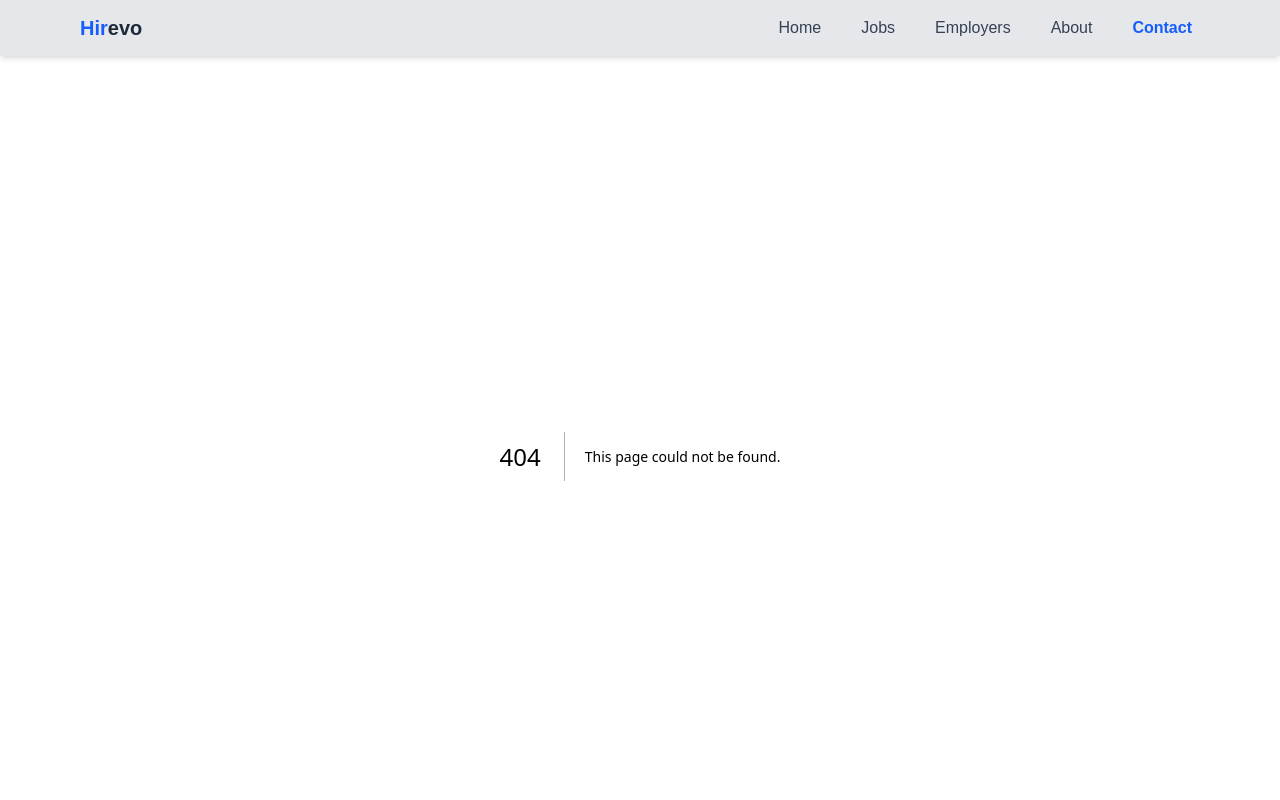
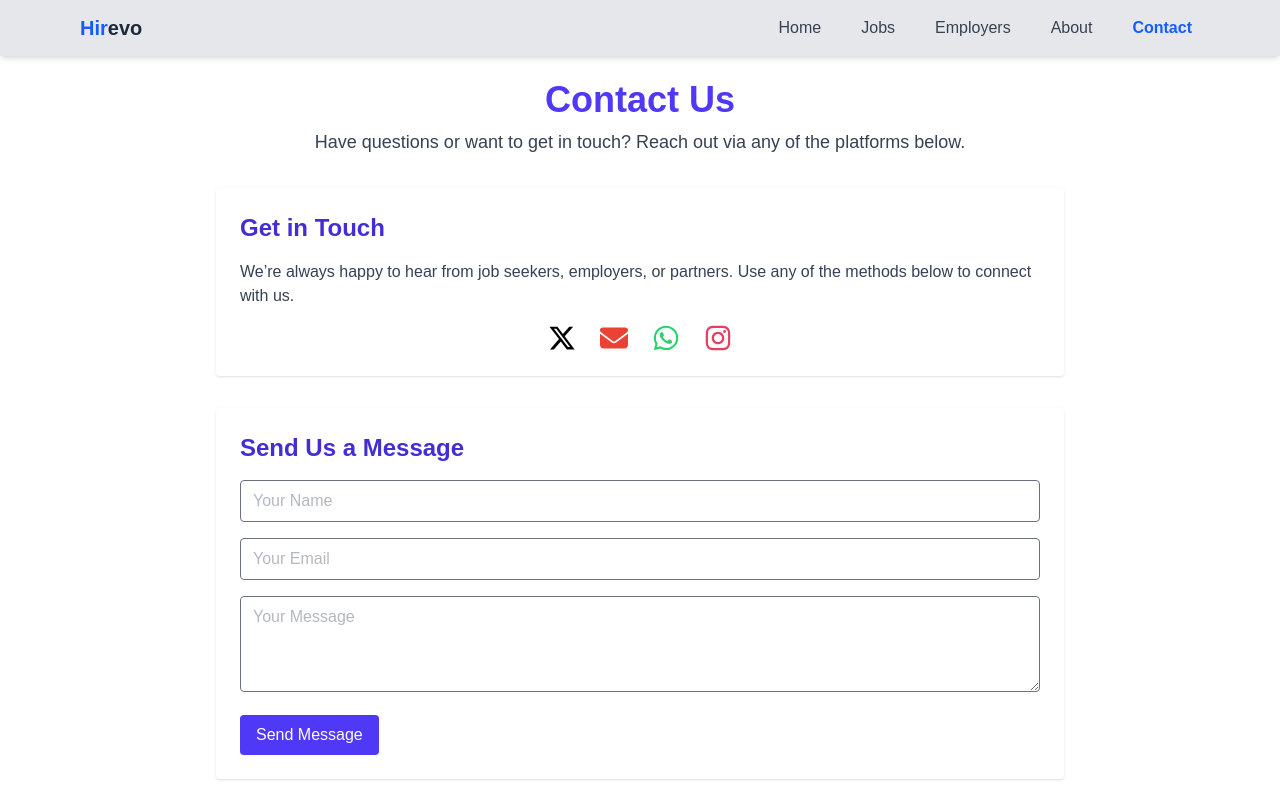
Before and after one commit to Alle4n/alx-project-nexus, a Next.js app in the folder hirevo/: page /contact in a window 1280 px wide. Before the commit this address had no page. Shown: the top 800 px of the page. Built offline with nearby package versions, Linux system fonts and the light colour scheme.

Commit message:
added a contact page

```diff
--- a/hirevo/package.json
+++ b/hirevo/package.json
@@ -11,9 +11,11 @@
   "dependencies": {
     "countries-list": "^3.1.1",
     "country-state-city": "^3.2.1",
+    "lucide-react": "^0.544.0",
     "next": "15.5.3",
     "react": "19.1.0",
     "react-dom": "19.1.0",
+    "react-icons": "^5.5.0",
     "react-select": "^5.10.2"
   },
   "devDependencies": {
--- /dev/null
+++ b/hirevo/pages/contact.tsx
@@ -0,0 +1,106 @@
+// pages/contact.tsx
+import {
+  FaInstagram,
+  FaXTwitter,
+  FaEnvelope,
+  FaWhatsapp,
+} from "react-icons/fa6";
+
+export default function ContactPage() {
+  return (
+    <main className="max-w-4xl mx-auto p-6 space-y-8">
+      <header className="text-center space-y-2">
+        <h1 className="text-4xl font-bold text-indigo-600">Contact Us</h1>
+        <p className="text-gray-700 text-lg">
+          Have questions or want to get in touch? Reach out via any of the platforms below.
+        </p>
+      </header>
+
+      {/* Contact Info Section */}
+      <section className="bg-white p-6 rounded shadow space-y-4">
+        <h2 className="text-2xl font-semibold text-indigo-700">Get in Touch</h2>
+        <p className="text-gray-700">
+          We’re always happy to hear from job seekers, employers, or partners. Use any of the methods below to connect with us.
+        </p>
+
+        <ul className="flex gap-6 justify-center mt-4 text-[28px]">
+          {/* Twitter (X) */}
+          <li>
+            <a
+              href="https://twitter.com/yourhandle"
+              target="_blank"
+              rel="noopener noreferrer"
+              className="text-black hover:text-indigo-600 transition"
+            >
+              <FaXTwitter />
+            </a>
+          </li>
+
+          {/* Email */}
+          <li>
+            <a
+              href="mailto:hello@hirevo.com"
+              className="text-[#EA4335] hover:text-indigo-600 transition"
+            >
+              <FaEnvelope />
+            </a>
+          </li>
+
+          {/* WhatsApp */}
+          <li>
+            <a
+              href="https://wa.me/256700000000"
+              target="_blank"
+              rel="noopener noreferrer"
+              className="text-[#25D366] hover:text-indigo-600 transition"
+            >
+              <FaWhatsapp />
+            </a>
+          </li>
+
+          {/* Instagram */}
+          <li>
+            <a
+              href="https://instagram.com/yourhandle"
+              target="_blank"
+              rel="noopener noreferrer"
+              className="text-[#E4405F] hover:text-indigo-600 transition"
+            >
+              <FaInstagram />
+            </a>
+          </li>
+        </ul>
+      </section>
+
+      {/* Contact Form */}
+      <section className="bg-white p-6 rounded shadow">
+        <h2 className="text-2xl font-semibold text-indigo-700 mb-4">Send Us a Message</h2>
+        <form className="space-y-4">
+          <input
+            type="text"
+            placeholder="Your Name"
+            className=" text-gray-500 w-full px-3 py-2 border rounded"
+            required
+          />
+          <input
+            type="email"
+            placeholder="Your Email"
+            className=" text-gray-500 w-full px-3 py-2 border rounded"
+            required
+          />
+          <textarea
+            placeholder="Your Message"
+            className=" text-gray-500 w-full px-3 py-2 border rounded h-24"
+            required
+          />
+          <button
+            type="submit"
+            className="px-4 py-2 bg-indigo-600 text-white rounded hover:bg-indigo-900"
+          >
+            Send Message
+          </button>
+        </form>
+      </section>
+    </main>
+  );
+}
```
Also changed, not shown: 1 other file (tests, documents, lock files or other folders).
